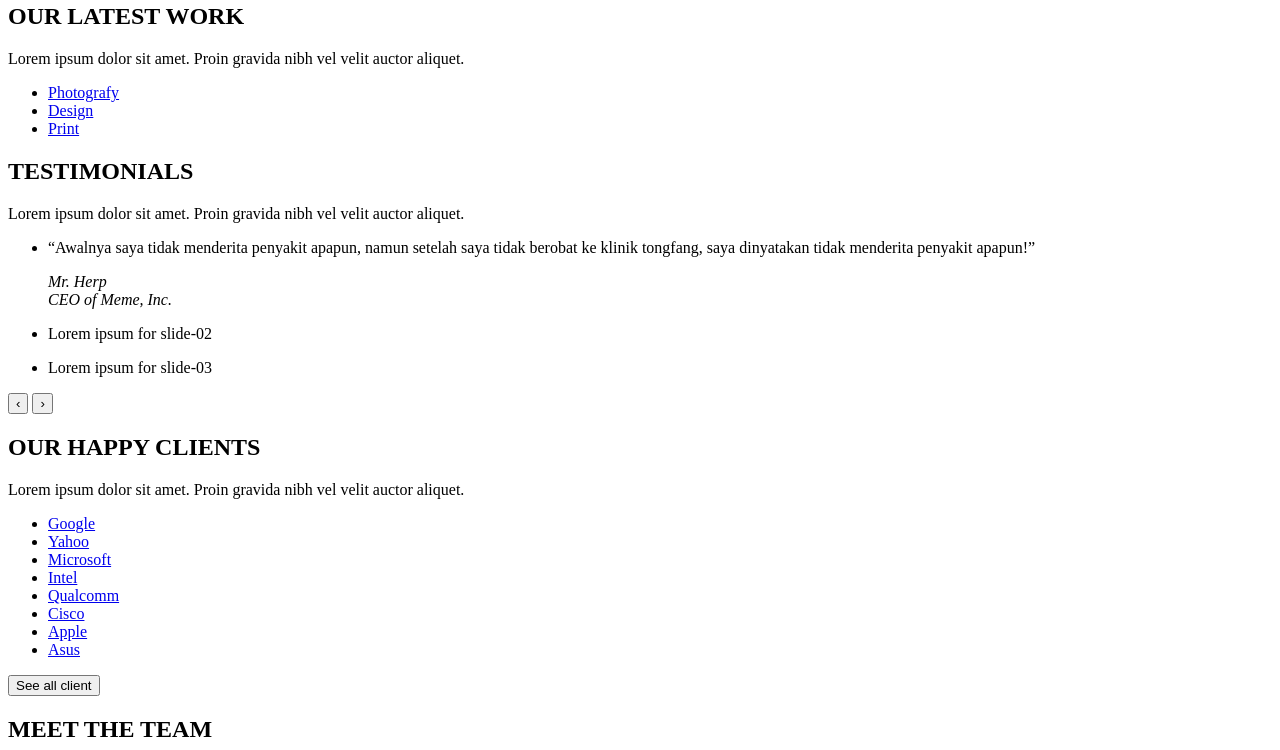
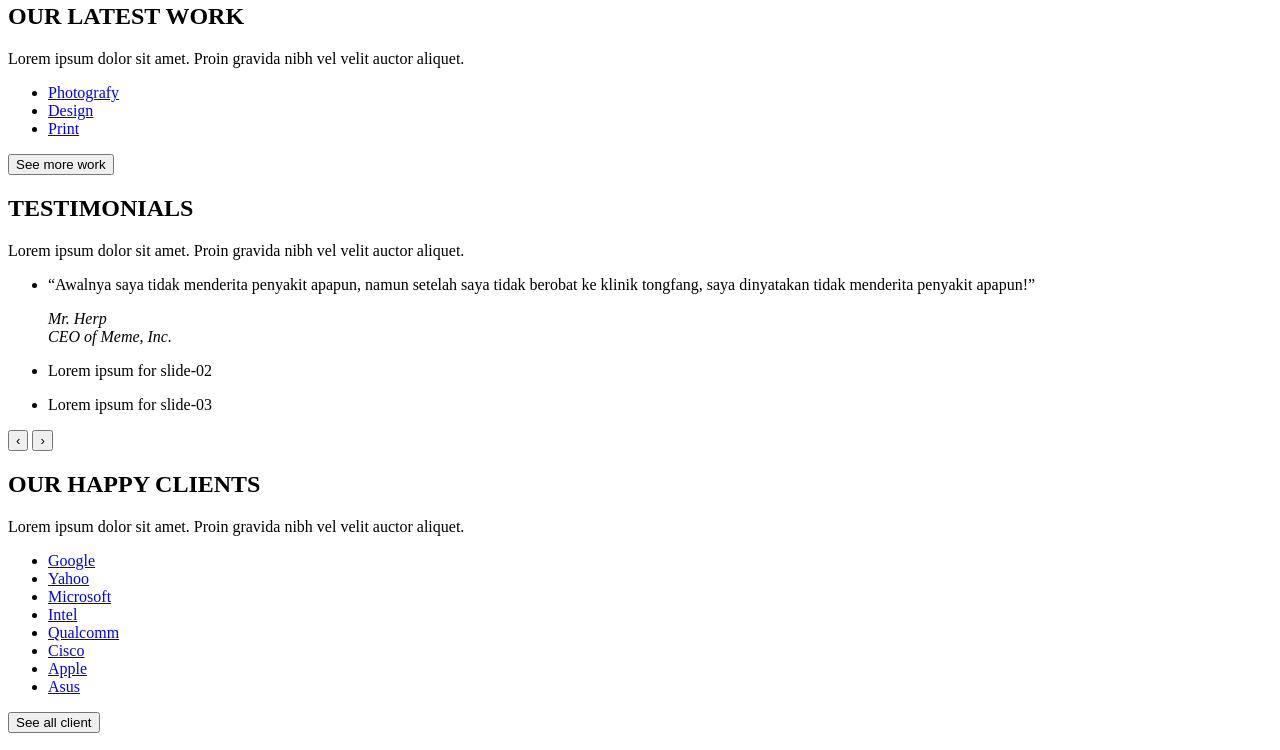
Before and after one commit to oplakanska/oplakanska.github.io, a plain HTML site: page index.html in a window 1280 px wide. Shown: the part 845-1595 px from the top of the page. Drawn offline with Linux system fonts and the light colour scheme.

Commit message:
css
Добавлен файл Layout.css

```diff
--- a/index.html
+++ b/index.html
@@ -5,9 +5,11 @@
   <title>Switch</title>
 
 <!-- Fonts -->
+<link href="https://fonts.googleapis.com/css?family=Open+Sans" rel="stylesheet">
+
 <!-- CSS -->
   <link rel="stylesheet" href="#">
-<!--  <link rel="stylesheet" href="#">-->
+
 
 </head>
 <body>
@@ -123,6 +125,9 @@
           </ul>
         </div>
 
+        <form class="more_work" name="latestwork" action="#see_more" method="post">
+              <button class="btn btn-morework" type="submit">See more work</button>
+        </form>
 
       </div>
     </section>
```
Also changed, not shown: 1 other file.
